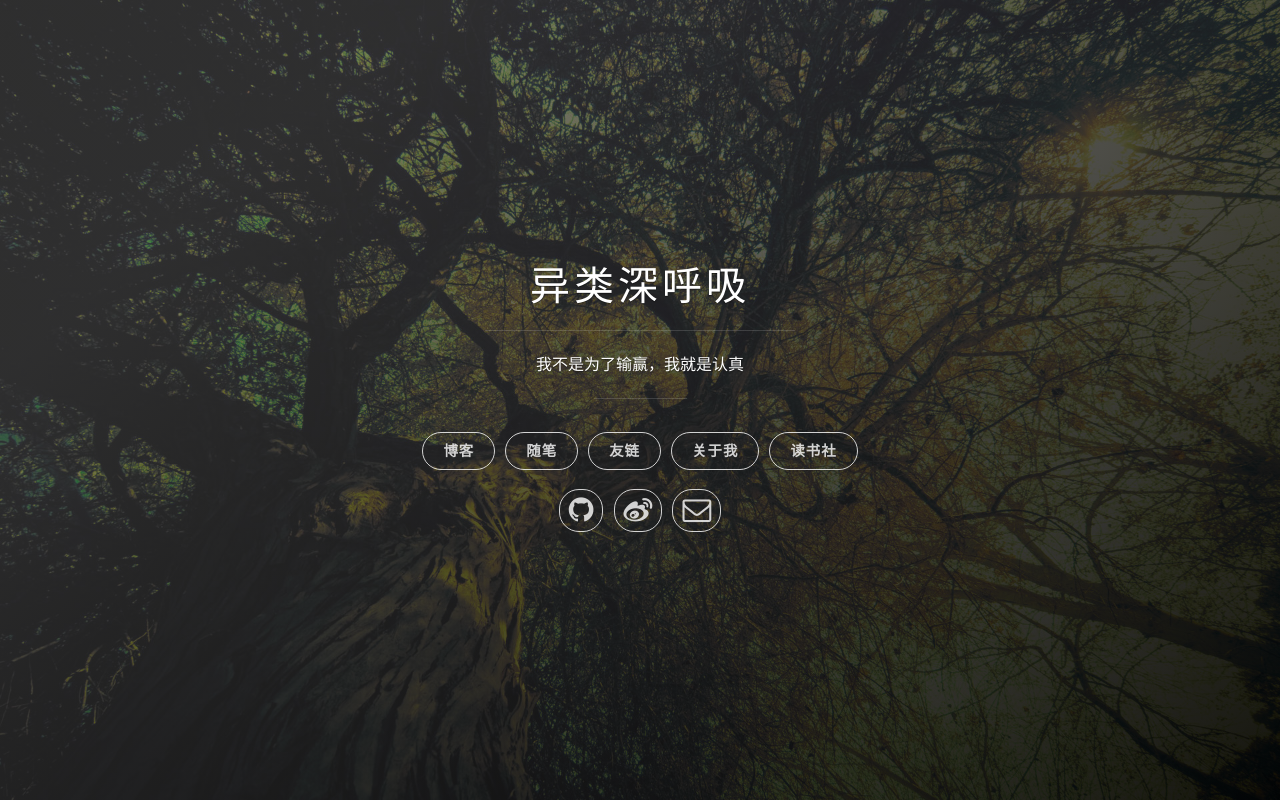
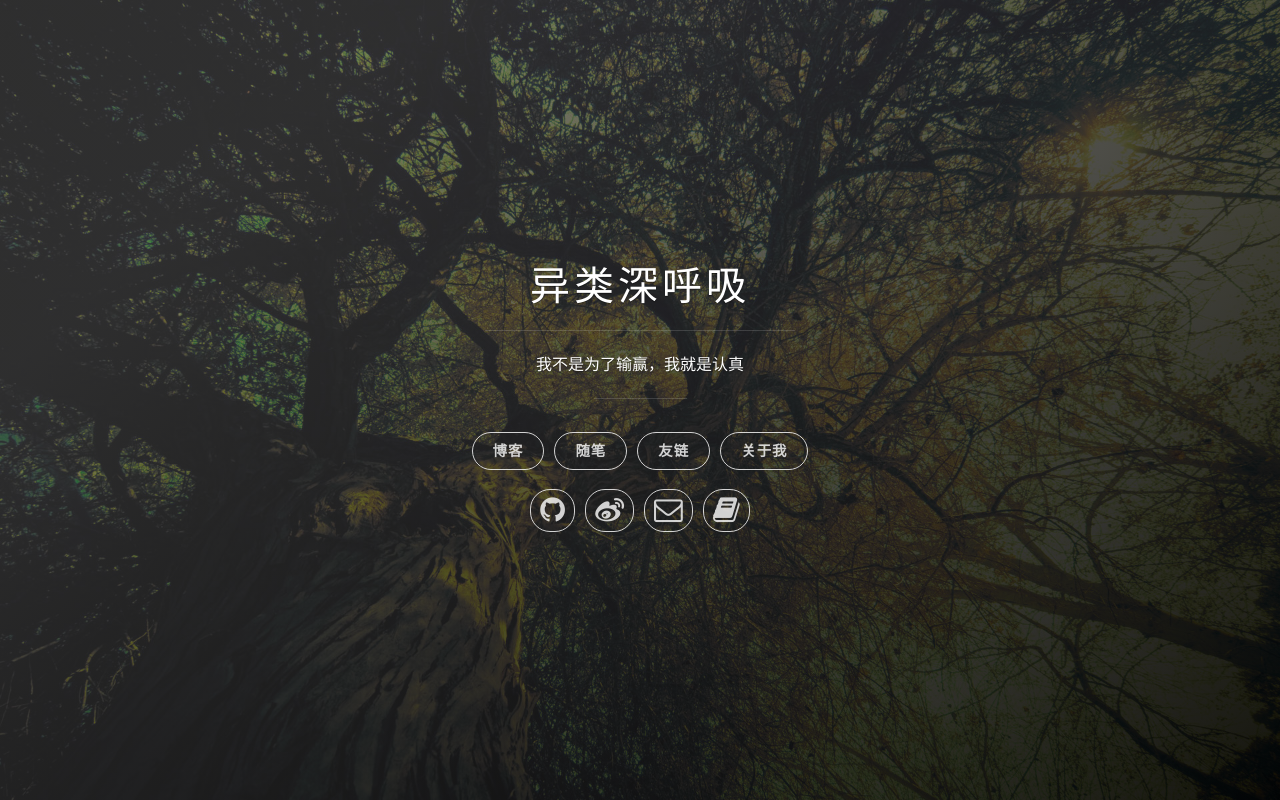
Before and after one commit to mingmings/mingmings.github.io, a plain HTML site: page index.html in a window 1280 px wide. Drawn offline with nearby package versions, Linux system fonts and the light colour scheme; some packages are replaced by stand-ins of ours.

Commit message:
增加读书社

```diff
--- a/index.html
+++ b/index.html
@@ -41,7 +41,6 @@
                             <li class="navigation__item"><a href="/blog" title="" class="blog-button">随笔</a></li>
                             <li class="navigation__item"><a href="/link.html" title="" class="">友链</a></li>
                             <li class="navigation__item"><a href="/about.html" title="" class="">关于我</a></li>
-                            <li class="navigation__item"><a href="https://coding.net/u/mingmingsong/p/book/git/blob/master/book-tags.md" title="" class="">读书社</a></li>
                         </ul>
                     </nav><br>
 
@@ -70,7 +69,13 @@
                                     <span class="label">邮箱</span>
                                 </a>
                             </li>
-
+                            <!-- book -->
+                            <li class="navigation__item">
+                                <a href="https://coding.net/u/mingmingsong/p/book/git/blob/master/book-tags.md">
+                                    <i class='fa fa-book fa-2x'></i>
+                                    <span class="label">读书社</span>
+                                </a>
+                            </li>
                         </ul>
                     </nav>
                 </div>
```
